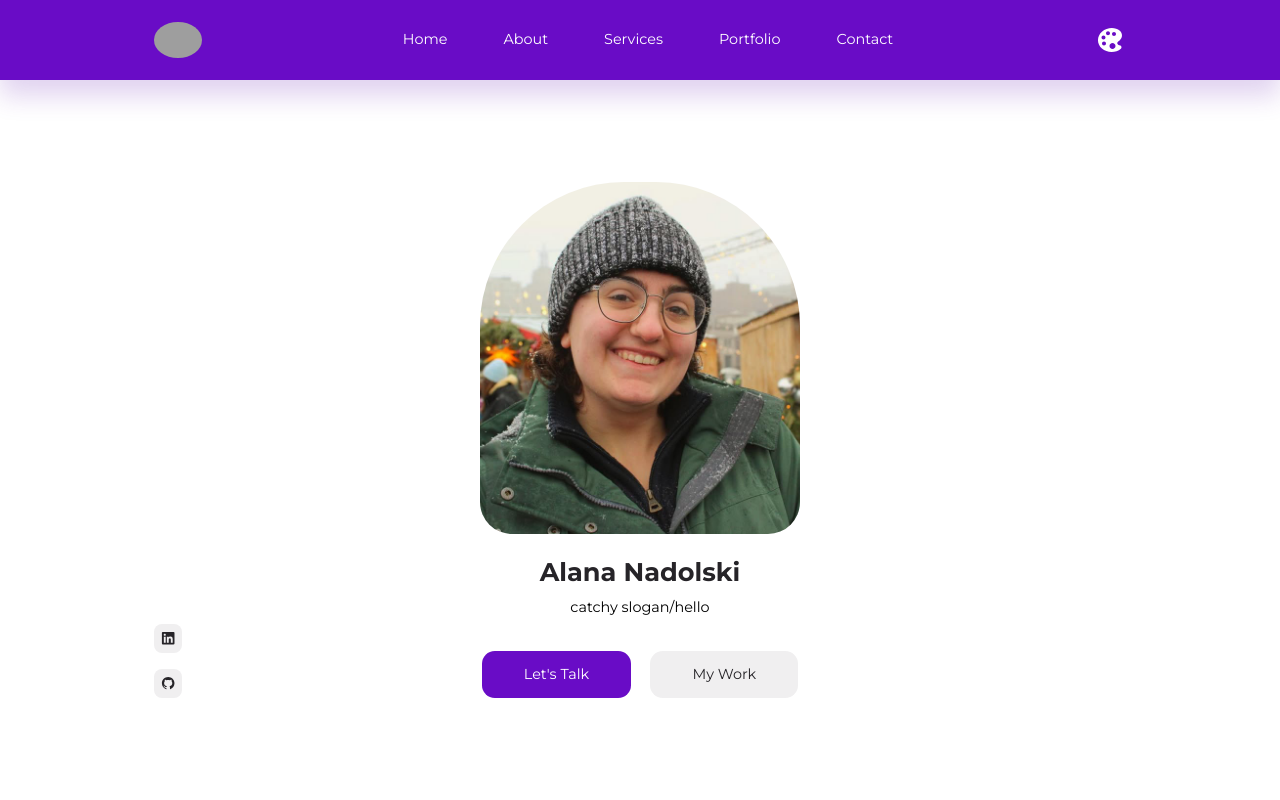
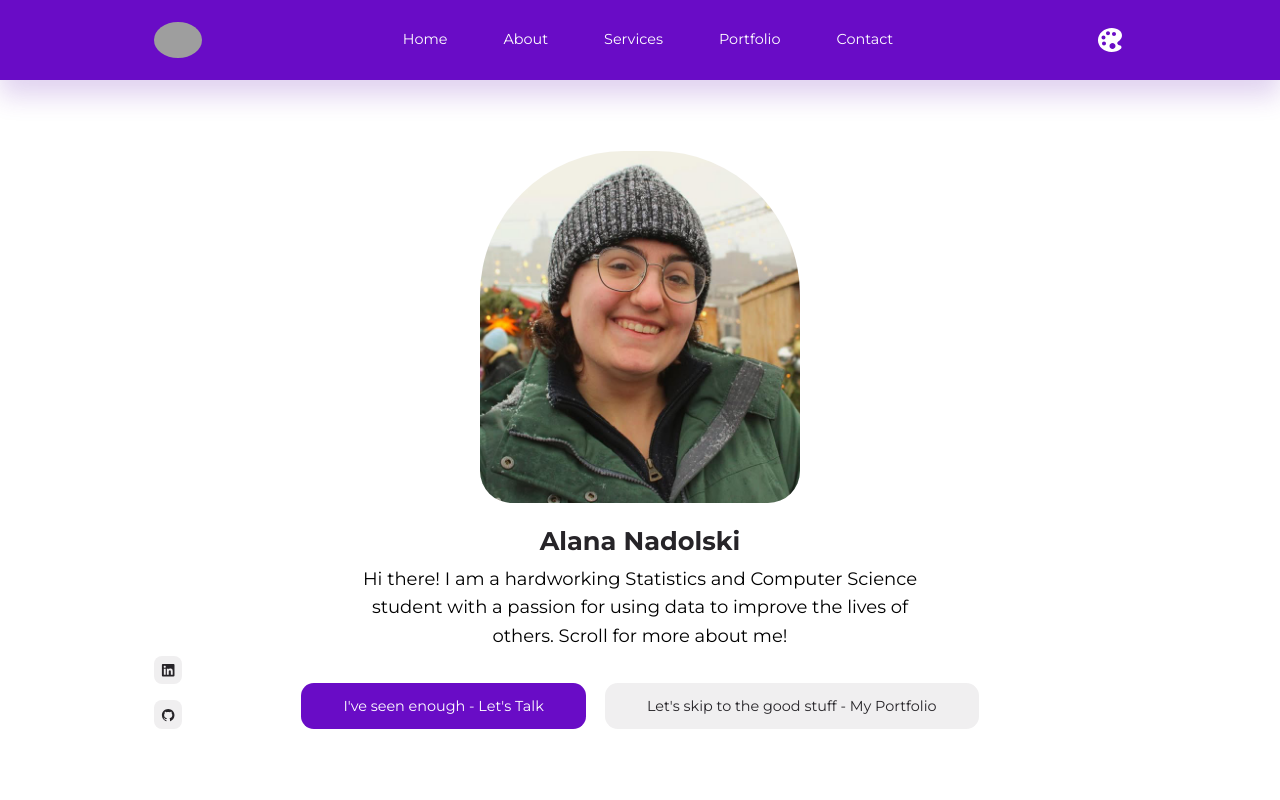
Before and after one commit to anadolsk/anadolsk.github.io, a React (Create React App) app: page / in a window 1280 px wide. Shown: the top 800 px of the page. Built offline with nearby package versions, Linux system fonts and the light colour scheme; grey boxes are pictures that could not be loaded.

Commit message:
resized a bit

```diff
--- a/src/sections/header/Header.jsx
+++ b/src/sections/header/Header.jsx
@@ -11,11 +11,11 @@ const Header = () => {
         </div>
         <h3>Alana Nadolski</h3>
         <p>
-          catchy slogan/hello
+          Hi there! I am a hardworking Statistics and Computer Science student with a passion for using data to improve the lives of others. Scroll for more about me!
         </p>
         <div className='header__cta'>
-          <a href='#contact' className='btn primary'>Let's Talk</a>
-          <a href='#portfolio' className='btn light'>My Work</a>
+          <a href='#contact' className='btn primary'>I've seen enough - Let's Talk</a>
+          <a href='#portfolio' className='btn light'>Let's skip to the good stuff - My Portfolio</a>
         </div>
         <div className='header__socials'>
           {
--- a/src/sections/header/header.css
+++ b/src/sections/header/header.css
@@ -31,6 +31,7 @@ header {
     width: 35rem;
     text-align: center;
     margin: 0.6rem 0 2rem;
+    font-size: large;
 }
 
 .header__cta {
```
